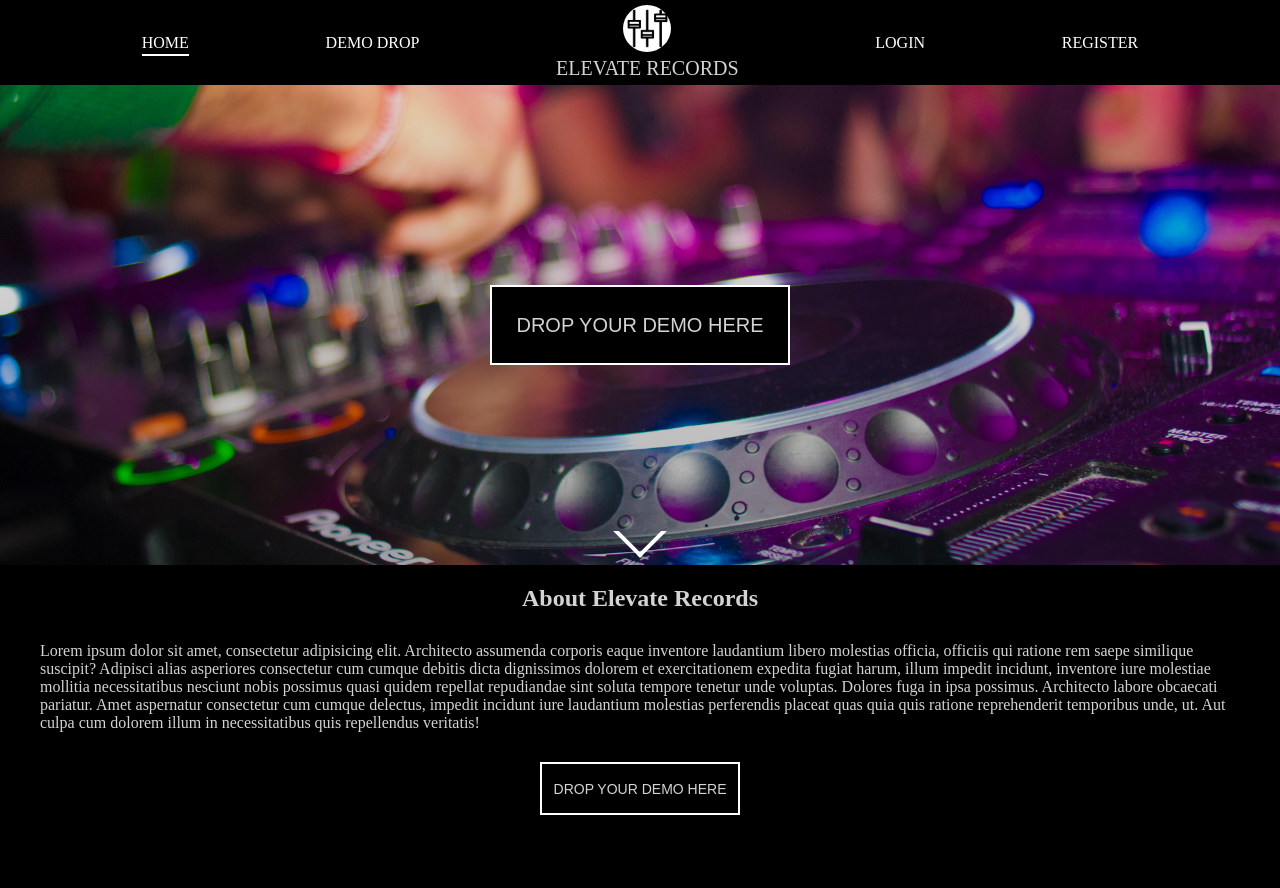
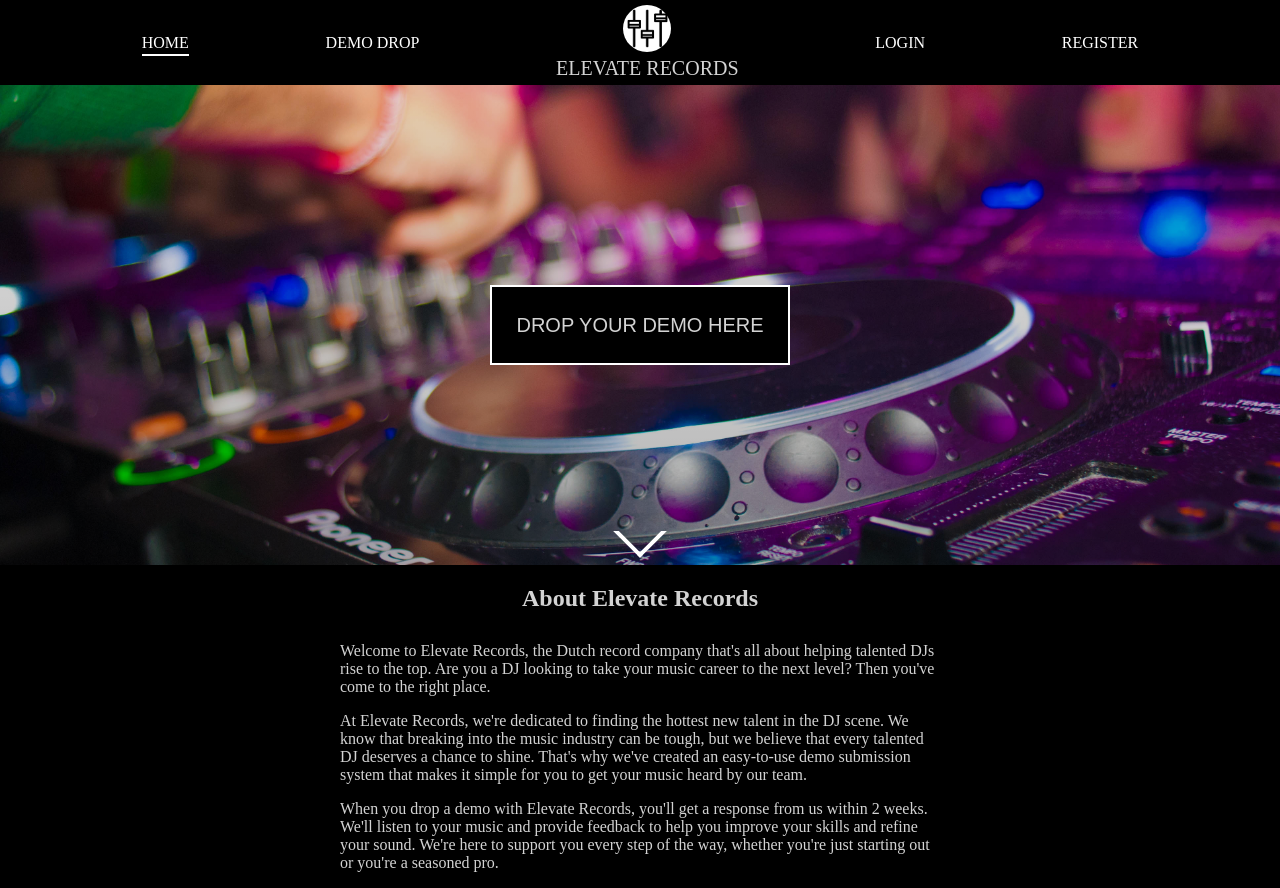
Before and after one commit to lexdolfing/final_assignment_novi_react, a React (Create React App) app: page / in a window 1280 px wide. Shown: the top 888 px of the page. Built offline with nearby package versions, Linux system fonts and the light colour scheme; a web font is replaced by a local one.

Commit message:
updated layout of Home page and added text

```diff
--- a/src/index.css
+++ b/src/index.css
@@ -12,7 +12,6 @@
   background-color: black;
   display: flex;
   flex-direction: column;
-  height: 100vh;
 }
 
 @media screen and (min-width: 576px) {
@@ -28,9 +27,9 @@
     flex-direction: column;
     align-items: center;
     justify-content: center;
+    flex-shrink: 1;
+    flex-grow: 1;
     flex-basis: 1400px;
-    flex-shrink: 1;
-    flex-grow: 0;
     margin: 0 20px 0 20px;
     padding: 20px;
     gap: 30px;
--- a/src/pages/home/Home.css
+++ b/src/pages/home/Home.css
@@ -9,7 +9,6 @@
     .first-section {
         position: relative;
         height: 60vh;
-
     }
 
     .first-section::after {
@@ -25,5 +24,20 @@
         bottom: 15px;
     }
 
+    .second-section {
+        height: auto;
+    }
+
+    .pitch {
+        display: flex;
+        flex-direction: column;
+        gap: 1em;
+    }
+
+    .pitch-paragraph {
+        max-width: 600px;
+    }
+
+
 
 }
--- a/src/pages/home/Home.js
+++ b/src/pages/home/Home.js
@@ -13,8 +13,7 @@ export default function Home() {
         navigate("/drop-your-demo");
     }
 
-    return (
-        <>
+    return (<>
         <NavigationBar/>
         <body className="page-body">
         <section className="outer-container first-outer-container">
@@ -24,24 +23,37 @@ export default function Home() {
         </section>
 
         <section className="outer-container">
-                <article className="inner-container">
+            <article className="inner-container second-section">
                 <h2>About Elevate Records</h2>
-                    <p>Lorem ipsum dolor sit amet, consectetur adipisicing elit. Architecto assumenda corporis eaque
-                        inventore laudantium libero molestias officia, officiis qui ratione rem saepe similique
-                        suscipit? Adipisci alias asperiores consectetur cum cumque debitis dicta dignissimos dolorem et
-                        exercitationem expedita fugiat harum, illum impedit incidunt, inventore iure molestiae mollitia
-                        necessitatibus nesciunt nobis possimus quasi quidem repellat repudiandae sint soluta tempore
-                        tenetur unde voluptas. Dolores fuga in ipsa possimus. Architecto labore obcaecati pariatur. Amet
-                        aspernatur consectetur cum cumque delectus, impedit incidunt iure laudantium molestias
-                        perferendis placeat quas quia quis ratione reprehenderit temporibus unde, ut. Aut culpa cum
-                        dolorem illum in necessitatibus quis repellendus veritatis! </p>
+                <article className="pitch">
+                <p className="pitch-paragraph">Welcome to Elevate Records, the Dutch record company that's all about helping talented DJs rise
+                    to the top. Are you a DJ looking to take your music career to the next level? Then you've come
+                    to the right place.
+                </p>
+                <p className="pitch-paragraph">
+                    At Elevate Records, we're dedicated to finding the hottest new talent in the DJ scene. We know
+                    that breaking into the music industry can be tough, but we believe that every talented DJ
+                    deserves a chance to shine. That's why we've created an easy-to-use demo submission system that
+                    makes it simple for you to get your music heard by our team.
+                </p>
+                <p className="pitch-paragraph">
+                    When you drop a demo with Elevate Records, you'll get a response from us within 2 weeks. We'll
+                    listen to your music and provide feedback to help you improve your skills and refine your sound.
+                    We're here to support you every step of the way, whether you're just starting out or you're a
+                    seasoned pro.
+                </p>
+                <p className="pitch-paragraph">
+                    With our years of experience in the music industry, we know what it takes to succeed. We're
+                    passionate about music and committed to helping talented DJs elevate their careers. So what are
+                    you waiting for? Drop your demo today and let's make some magic together.
+                </p>
+                </article>
                 <Button onClick={handleClick} button_content="Drop your demo here" bigOrSmall="small-button"/>
             </article>
         </section>
 
         {/*ADD FOOTER*/}
         </body>
-            <Footer />
-        </>
-    )
+        <Footer/>
+    </>)
 }
```
Lines whose indentation alone changed are shown as unchanged.
